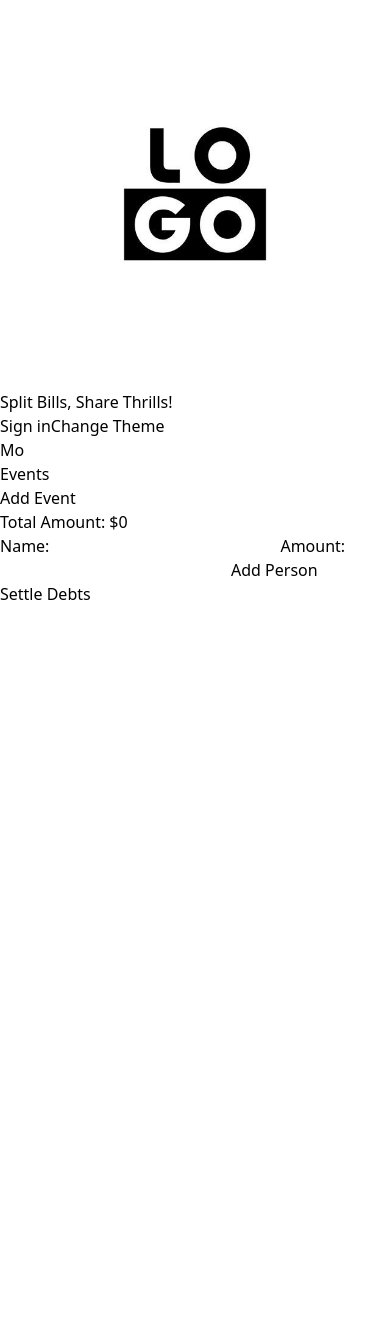
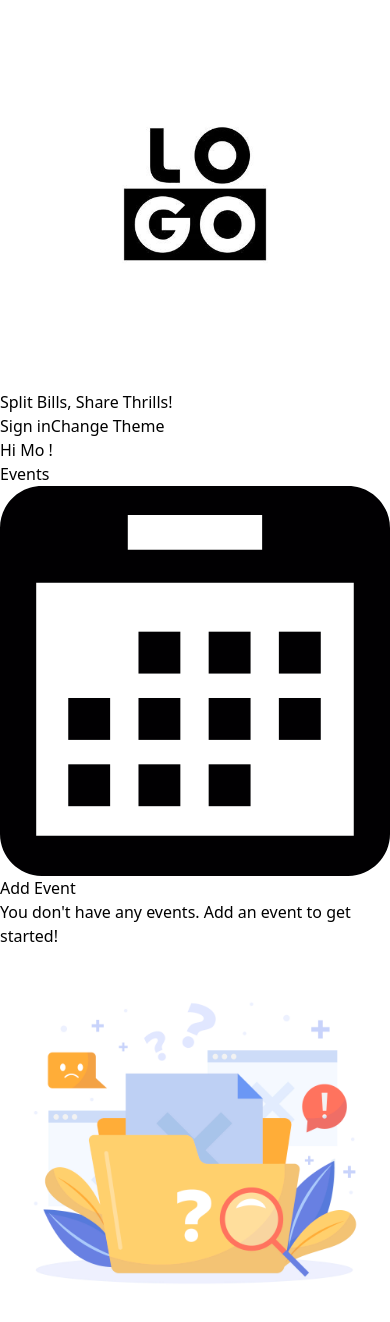
Before and after one commit to mo92othman/devide-time, a React (Create React App) app: page /events in a window 390 px wide. Shown: the top 1322 px of the page. Before the commit the page ends 844 px from the top, so only its background shows below. Built offline with nearby package versions, Linux system fonts and the light colour scheme.

Commit message:
improve the app state

```diff
--- a/src/App.js
+++ b/src/App.js
@@ -1,4 +1,3 @@
-// src/App.js
 import React from 'react';
 import { BrowserRouter as Router, Routes, Route } from 'react-router-dom';
 import HomePage from './pages/HomePage';
--- a/src/AppStateContext.js
+++ b/src/AppStateContext.js
@@ -3,6 +3,7 @@ import React, { createContext, useContext, useReducer } from 'react';
 // The initial state
 const initialState = {
   events: [], // Array to store events
+  currentEventId: null, // New state property to hold the current event ID
   // other relevant state properties could be added here
 };
 
@@ -66,6 +67,12 @@ const appStateReducer = (state, action) => {
         ...state,
         transactions: action.payload,
       };
+
+    case 'SET_CURRENT_EVENT':
+      return {
+        ...state,
+        currentEventId: action.payload,
+      };
     // Add other cases
     default:
       return state;
--- a/src/components/event/EventDetail.js
+++ b/src/components/event/EventDetail.js
@@ -8,22 +8,28 @@ import {
 
 function EventDetail() {
   const { state, dispatch } = useAppState();
-  const eventId = 2; // Replace with the actual event ID or pass it as a prop
-  const event = state.events.find((event) => event.id === eventId) || {
+
+  // Get the current event ID from the global state
+  const currentEventId = state.currentEventId;
+
+  // Get the current event using the currentEventId
+  const currentEvent = state.events.find(
+    (event) => event.id === currentEventId,
+  ) || {
     users: [],
     transactions: [],
   };
 
   const [transactionsList, setTransactionsList] = useState([]);
 
-  const totalAmount = calculateTotalAmount(event.users);
+  const totalAmount = calculateTotalAmount(currentEvent.users);
 
   const settleDebts = () => {
     try {
-      const transactions = calculateTransactions(event.users);
+      const transactions = calculateTransactions(currentEvent.users);
       dispatch({
         type: 'SET_TRANSACTIONS',
-        payload: { eventId, transactions },
+        payload: { eventId: currentEventId, transactions },
       });
 
       setTransactionsList(transactions); // Update local state
@@ -33,7 +39,7 @@ function EventDetail() {
   };
 
   const getUserById = (userId) =>
-    event.users.find((user) => user.id === userId);
+    currentEvent.users.find((user) => user.id === userId);
 
   return (
     <div className="bg-gray-100 min-h-screen py-8">
@@ -43,7 +49,7 @@ function EventDetail() {
         </h1>
 
         <ul className="list-disc pl-4">
-          {event.users.map((user) => (
+          {currentEvent.users.map((user) => (
             <li key={user.id} className="mb-2">
               {user.name}: ${user.amount}
             </li>
@@ -51,7 +57,7 @@ function EventDetail() {
         </ul>
 
         {/* User Form */}
-        <UserForm eventId={eventId} />
+        <UserForm eventId={currentEventId} />
 
         {/* Button to Settle Debts */}
         <button
--- a/src/components/event/EventList.js
+++ b/src/components/event/EventList.js
@@ -1,4 +1,6 @@
 import { useAppState } from '../../AppStateContext';
+import React from 'react';
+import eventIcon from '../../assets/event.svg';
 
 function EventList() {
   // Use the context to access state and dispatch
@@ -15,12 +17,33 @@ function EventList() {
     });
   };
 
+  const setCurrentEvent = (eventId) => {
+    // Dispatch an action to set the current event
+    dispatch({
+      type: 'SET_CURRENT_EVENT',
+      payload: eventId,
+    });
+  };
+
   return (
-    <div>
-      <h3 className="text-lg font-bold mb-2">Events</h3>
-      <ul className="list-disc pl-4">
+    <div className="mt-4">
+      <div className="flex items-center justify-between mb-2 p-2 rounded-md bg-green-200 p-2">
+        <h3 className="text-lg font-bold">
+          <span className="block ">Events</span>
+        </h3>
+        <img src={eventIcon} alt="Event Icon" className="w-8 h-6 pr-2" />
+      </div>
+
+      <ul className="list-none pl-4">
         {events.map((event) => (
-          <li key={event.id} className="mb-2">
+          <li
+            key={event.id}
+            className="mb-2 cursor-pointer hover:bg-gray-100 transform transition-transform duration-300 ease-in-out p-2 rounded-md"
+            onClick={() => {
+              setCurrentEvent(event.id);
+              console.log('Current Event:', event);
+            }}
+          >
             {event.name}
           </li>
         ))}
@@ -28,7 +51,7 @@ function EventList() {
 
       {/* Button to add a new event */}
       <button
-        className="bg-green-500 hover:bg-green-700 text-white font-bold py-2 px-4 rounded"
+        className="w-full bg-green-500 hover:bg-green-700 text-white font-bold py-2 px-4 rounded"
         onClick={addEvent}
       >
         Add Event
--- a/src/components/event/UserProfile.js
+++ b/src/components/event/UserProfile.js
@@ -5,8 +5,8 @@ function UserProfile() {
   const user = { name: 'Mo' };
 
   return (
-    <div>
-      <h2 className="text-xl font-bold mb-4">{user.name}</h2>
+    <div class="flex items-center justify-center bg-gray-300 p-4 rounded-lg">
+      <h2 className="text-xl font-bold"> Hi {user.name} !</h2>
     </div>
   );
 }
--- a/src/pages/UserPage.js
+++ b/src/pages/UserPage.js
@@ -1,14 +1,19 @@
-// UserPage.js
 import React from 'react';
 import UserProfile from '../components/event/UserProfile';
 import EventList from '../components/event/EventList';
 import EventDetail from '../components/event/EventDetail';
 import Header from '../components/Header';
+import { useAppState } from '../AppStateContext'; // Import the context
+
+import emptyImage from '../assets/empty.jpg'; // Import the image
+
 function UserPage() {
+  const { state } = useAppState(); // Access the global state
+
   return (
     <>
       <Header />
-      <div class="lg:flex">
+      <div className="lg:flex">
         {/* Sidebar */}
         <div className="w-1/4 p-4">
           <UserProfile />
@@ -17,7 +22,20 @@ function UserPage() {
 
         {/* Main Content */}
         <div className="w-3/4 p-4">
-          <EventDetail />
+          {state.events.length === 0 ? (
+            <div className="text-center text-gray-500 bg-gray-100 min-h-screen py-8">
+              <h1 className="text-2xl font-bold mb-4">
+                You don't have any events. Add an event to get started!
+              </h1>
+              <img
+                src={emptyImage}
+                alt="Empty"
+                className="mt-4 w-1/3 h-auto mx-auto"
+              />
+            </div>
+          ) : (
+            <EventDetail />
+          )}
         </div>
       </div>
     </>
```
Also changed, not shown: src/assets/empty.jpg (added), src/assets/event.svg (added).
